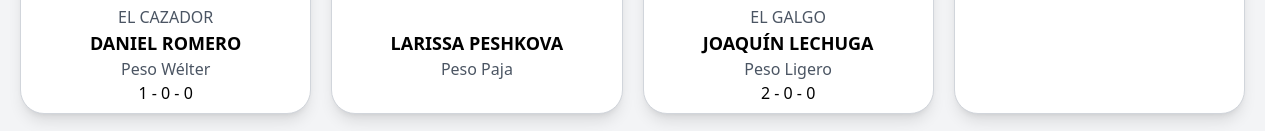
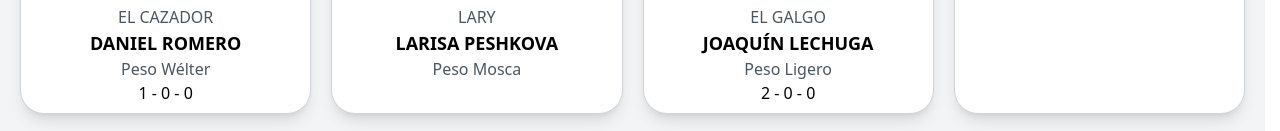
Before and after one commit to benjamibono/siam-may-xerez, an Astro site: page /luchadores in a window 1280 px wide. Shown: the part 1183-1314 px from the top of the page. Built offline with nearby package versions, Linux system fonts and the light colour scheme; Astro itself is replaced by a stand-in of ours; what @midudev/tailwind-animations would draw is missing.

Commit message:
Eliminar imagen de Larissa Peshkova y corregir su nombre a Larisa en luchadores.astro, actualizando también su apodo y peso para reflejar cambios en la presentación de los luchadores.

```diff
--- a/src/pages/luchadores.astro
+++ b/src/pages/luchadores.astro
@@ -8,7 +8,7 @@ import rainer from "../images/rainer.webp";
 import cristobal from "../images/cristobal.webp";
 import medel from "../images/medel.webp";
 import daniel from "../images/daniel.webp";
-import larissa from "../images/larissa.webp";
+import larisa from "../images/larisa.webp";
 import kinoa from "../images/kinoa.webp";
 import user from "../images/user.webp";
 
@@ -49,11 +49,11 @@ const luchadores = [
     foto: daniel,
   },
   {
-    nombre: "Larissa Peshkova",
-    apodo: "",
-    peso: "Peso Paja",
+    nombre: "Larisa Peshkova",
+    apodo: "Lary",
+    peso: "Peso Mosca",
     record: "",
-    foto: larissa,
+    foto: larisa,
   },
   {
     nombre: "Joaquín Lechuga",
```
Also changed, not shown: src/images/larisa.webp (renamed from src/images/larissa.webp).
